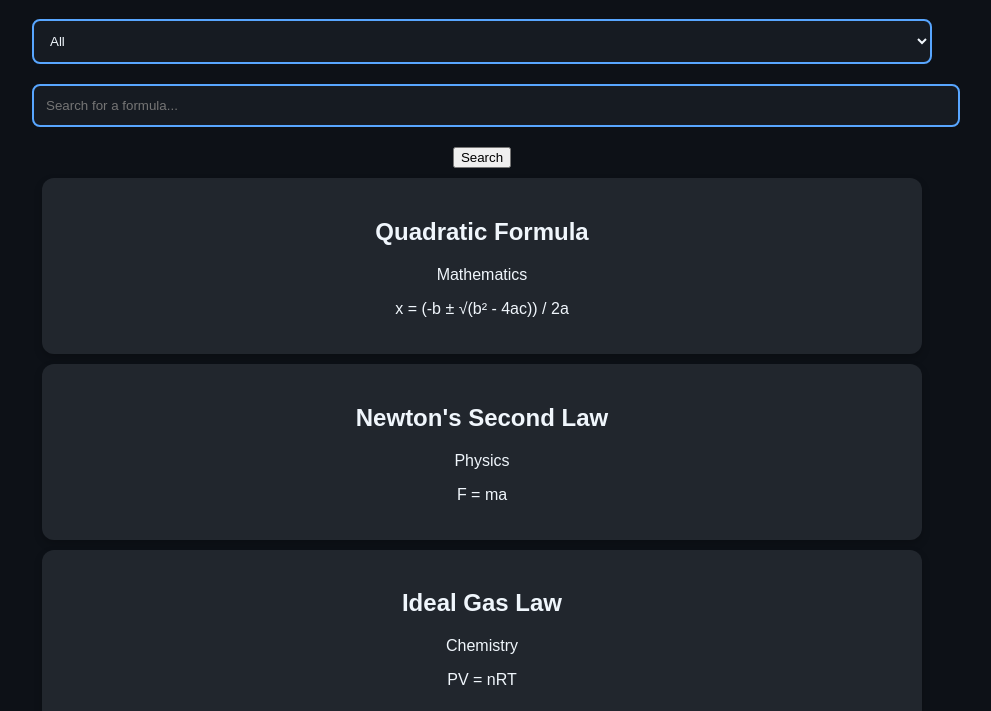
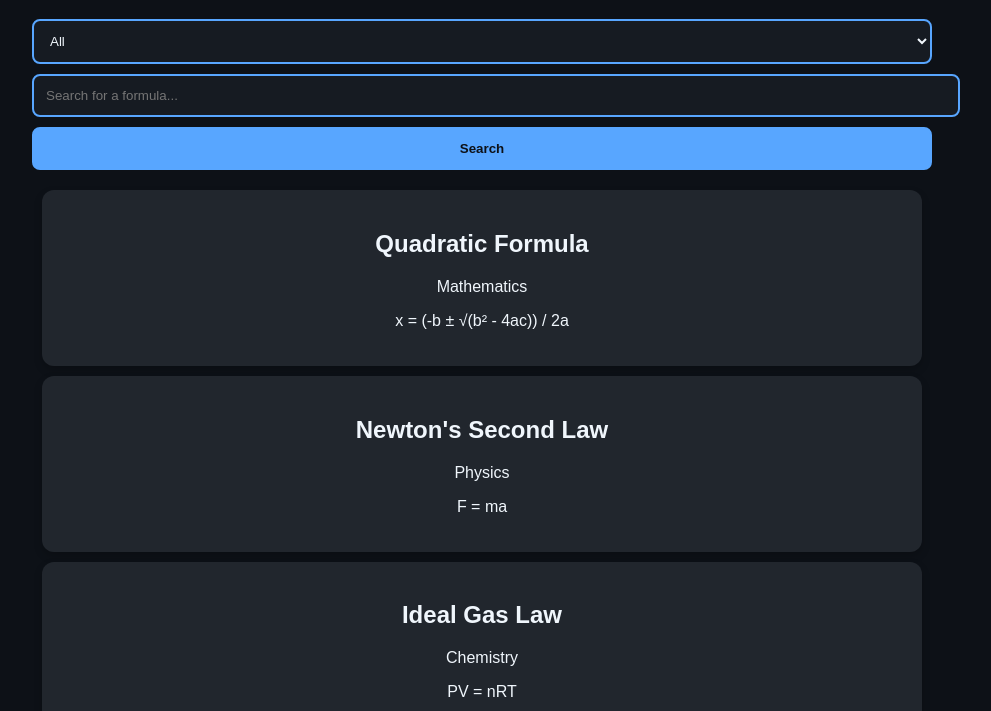
Before and after one commit to ThomaszNL/ThomaszNL.github.io, a plain HTML site: page index.html in a window 1280 px wide. Shown: the part 89-800 px from the top of the page, without its empty margins (158-1149 px from the left). Drawn offline with Linux system fonts and the light colour scheme.

Commit message:
styles.css

```diff
--- a/styles.css
+++ b/styles.css
@@ -1,4 +1,3 @@
-
 body {
     background-color: #0d1117;
     color: #f0f6fc;
@@ -10,14 +9,20 @@ body {
     max-width: 900px;
     margin: auto;
 }
-input, select {
+input, select, button {
     width: 100%;
     padding: 12px;
-    margin-bottom: 20px;
+    margin-bottom: 10px;
     border-radius: 8px;
     border: 2px solid #58a6ff;
     background-color: #161b22;
     color: #f0f6fc;
+}
+button {
+    cursor: pointer;
+    background-color: #58a6ff;
+    color: #0d1117;
+    font-weight: bold;
 }
 .card {
     background-color: #21262d;
```
